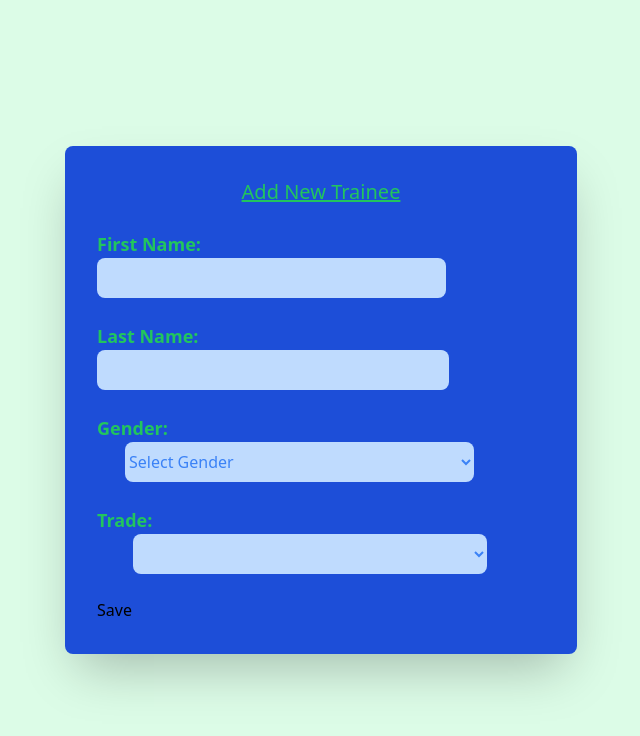
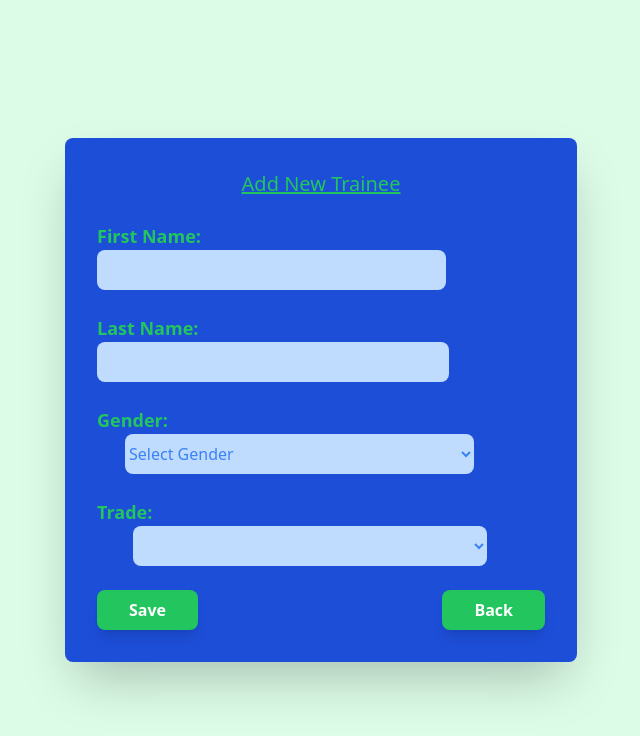
Before and after one commit to nietiene/Niyomugabo_Etinene_PHP_PHROGRAMMING_INTEGRATED_ASSESSMENT, a PHP site: page /addTrainee.php in a window 1280 px wide. Shown: the top 736 px of the page, without its empty margins (319-959 px from the left). Run offline with PHP 8.4, Linux system fonts and the light colour scheme; data that the repository does not hold is empty; some libraries are stand-ins or nearby versions.

Commit message:
commit of gikonko-tss-managment-system

```diff
--- a/addTrainee.php
+++ b/addTrainee.php
@@ -35,7 +35,10 @@
                 ?>
               </select><br>
 
-            <button name="add">Save</button>
+              <div class="flex justify-between">
+                   <button name="add" class="px-8 py-2 bg-green-500 rounded-lg text-white font-semibold hover:bg-green-600 shadow-lg">Save</button>
+                   <a href="Dashboard.php" class="px-8 py-2 bg-green-500 rounded-lg text-white font-semibold hover:bg-green-600 shadow-lg">Back</a>
+            </div>
         </form>
 
         <?php
```
